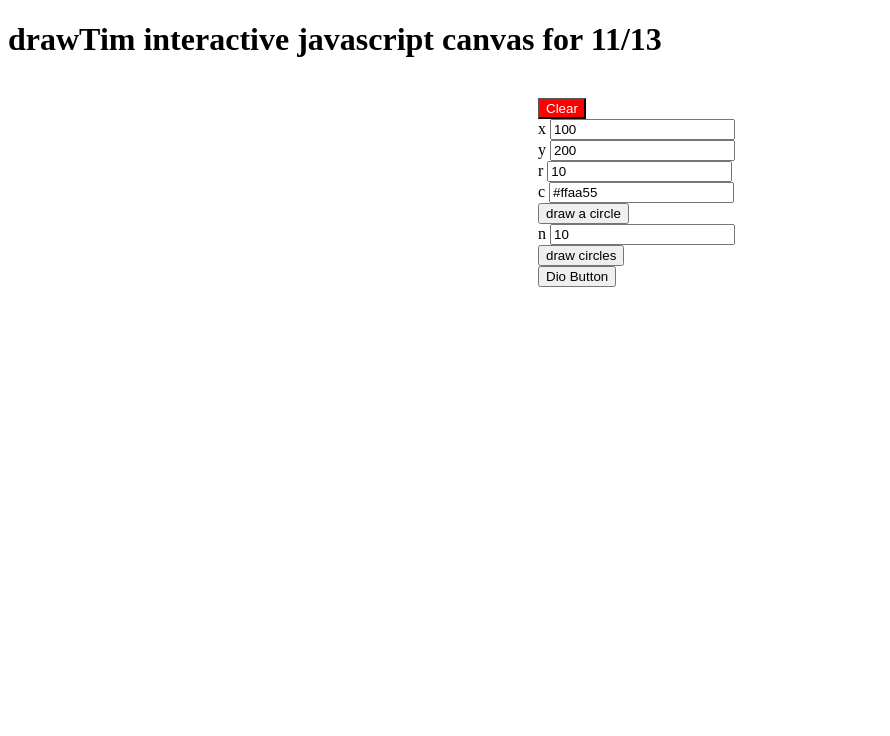
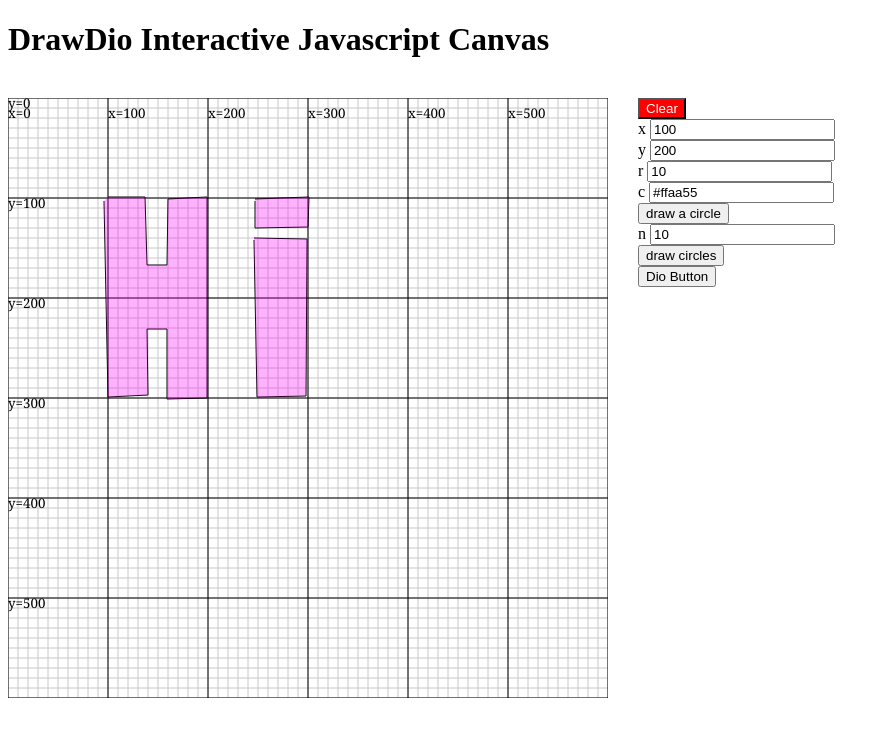
Before and after one commit to diosmeirispena/Team-Repository, a plain HTML site: page drawDio.html in a window 1280 px wide. Both pictures are taken after a click on the button "Dio Button". Shown: the whole page, without its empty margins (0-890 px from the left). Drawn offline with Linux system fonts and the light colour scheme.

Commit message:
drawing stuff

```diff
--- a/drawDio.html
+++ b/drawDio.html
@@ -13,7 +13,6 @@
     ctx = canvas.getContext('2d')
     drawBackground()
   }
-
 
   function drawCircle(x,y,r){
     // draw a circle centered at (x,y) with radius r
@@ -33,7 +32,6 @@
     }
   }
 
-
   function drawOneCircle(){
     let x = parseInt(xTF.value)
     let y = parseInt(yTF.value)
@@ -45,75 +43,58 @@
     ctx.fill()
   }
   function drawDio(){
+    ctx.fillStyle="rgba(250,0,250,0.3)"
     ctx.beginPath()
-    ctx.moveTo(160,160)
-    ctx.lineTo(200,200)
-    ctx.lineTo(200,140)
-    ctx.lineTo(240,140)
-    ctx.lineTo(240,240)
-    ctx.lineTo(280,280)
-    ctx.lineTo(280,200)
-    ctx.lineTo(240,200)
-    ctx.lineTo(240,160)
-    ctx.lineTo(200,160)
-    ctx.lineTo(200,200)
-    ctx.lineTo(200,160)
-    ctx.lineTo(160,160)
+    ctx.moveTo(96,103)
+    ctx.lineTo(100,299)
+    ctx.lineTo(140,297)
+    ctx.lineTo(139,231)
+    ctx.lineTo(159,231)
+    ctx.lineTo(159,301)
+    ctx.lineTo(199,300)
+    ctx.lineTo(199,99)
+    ctx.lineTo(160,101)
+    ctx.lineTo(159,167)
+    ctx.lineTo(139,167)
+    ctx.lineTo(137,99)
+    ctx.lineTo(100,99)
     ctx.stroke()
+    ctx.fill()
+    drawDio_2()
   }
-  function drawDio(){
+  function drawDio_2(){
+    console.log("hello")
       ctx.beginPath()
-      ctx.moveTo(280,140)
-      ctx.lineTo(320,140)
-      ctx.lineTo(320,320)
-      ctx.lineTo(280,200)
-      ctx.lineTo(280,140)
+      ctx.moveTo(246,142)
+      ctx.lineTo(249,299)
+      ctx.lineTo(298,298)
+      ctx.lineTo(299,141)
+      ctx.lineTo(246,140)
       ctx.stroke()
+      ctx.fill()
+      drawDio_3()
   }
-  function drawDio(){
+  function drawDio_3(){
     ctx.beginPath()
-    ctx.moveTo(290,110)
-    ctx.lineTo(320,140)
-    ctx.lineTo(290,130)
-    ctx.lineTo(310,110)
-    ctx.lineTo(290,110)
+    ctx.moveTo(247,103)
+    ctx.lineTo(247,130)
+    ctx.lineTo(300,129)
+    ctx.lineTo(301,99)
+    ctx.lineTo(247,101)
     ctx.stroke()
-
-
-
-
-
-
-
-
-
-
-
-
-
-
-
-
-
-
-
-
-
-
-
-
-
+    ctx.fill()
+  }
 
   </script>
  </head>
  <body onload="init();">
-   <h1>drawTim interactive javascript canvas for 11/13</h1>
+   <h1>DrawDio Interactive Javascript Canvas</h1>
    <br>
 
    <button style="background:red; color:white"
            onclick="drawBackground()">Clear</button>
 
-   <canvas style="float:left;margin-right:30px" id="canvas" width="500" height="500"></canvas>
+   <canvas style="float:left;margin-right:30px" id="canvas" width="600" height="600"></canvas>
    <br>
 
    <div>
@@ -129,6 +110,7 @@
    </div>
    <button onClick="drawDio()">Dio Button</button>
 
+
    <script src="drawgrid.js"></script>
  </body>
 </html>
```
Also changed, not shown: mouseDemoDio.html (+4 -4 lines).
